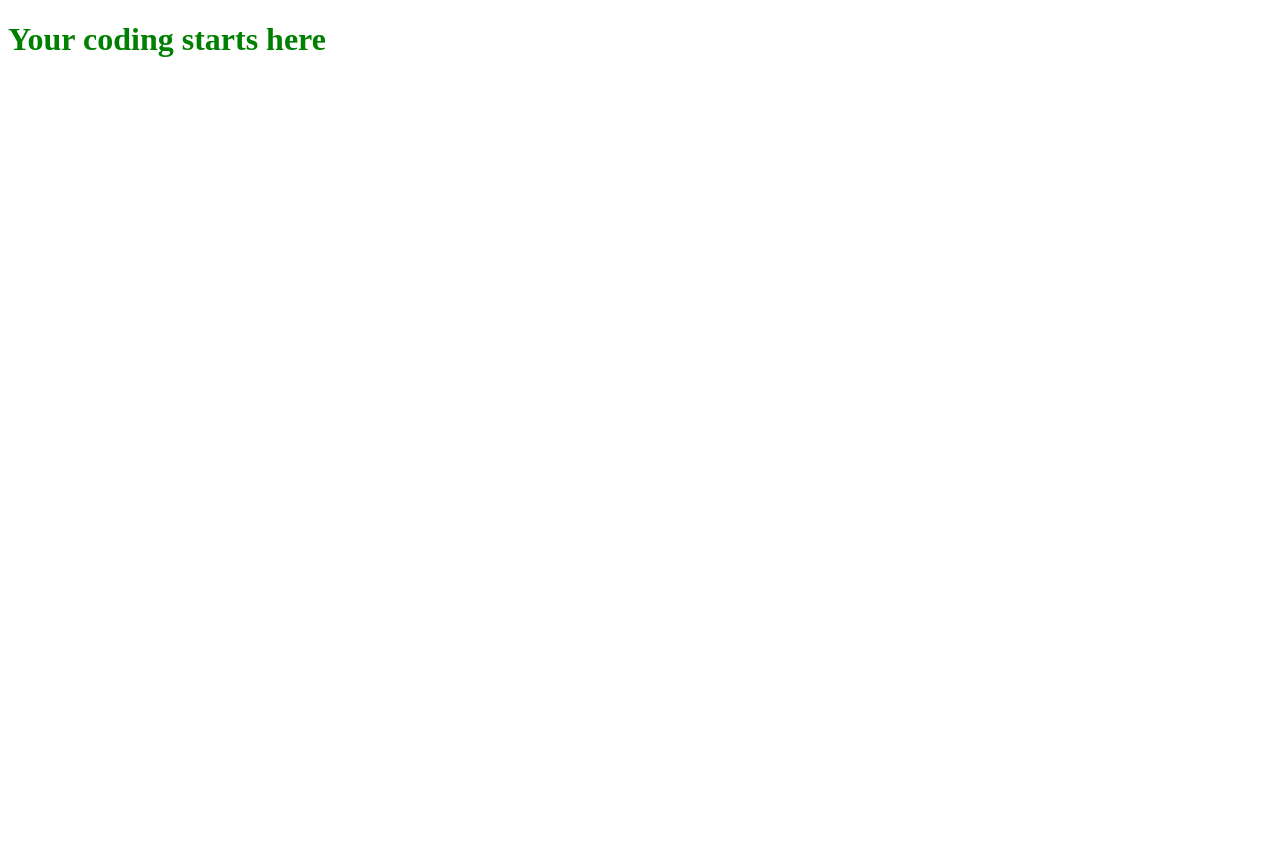
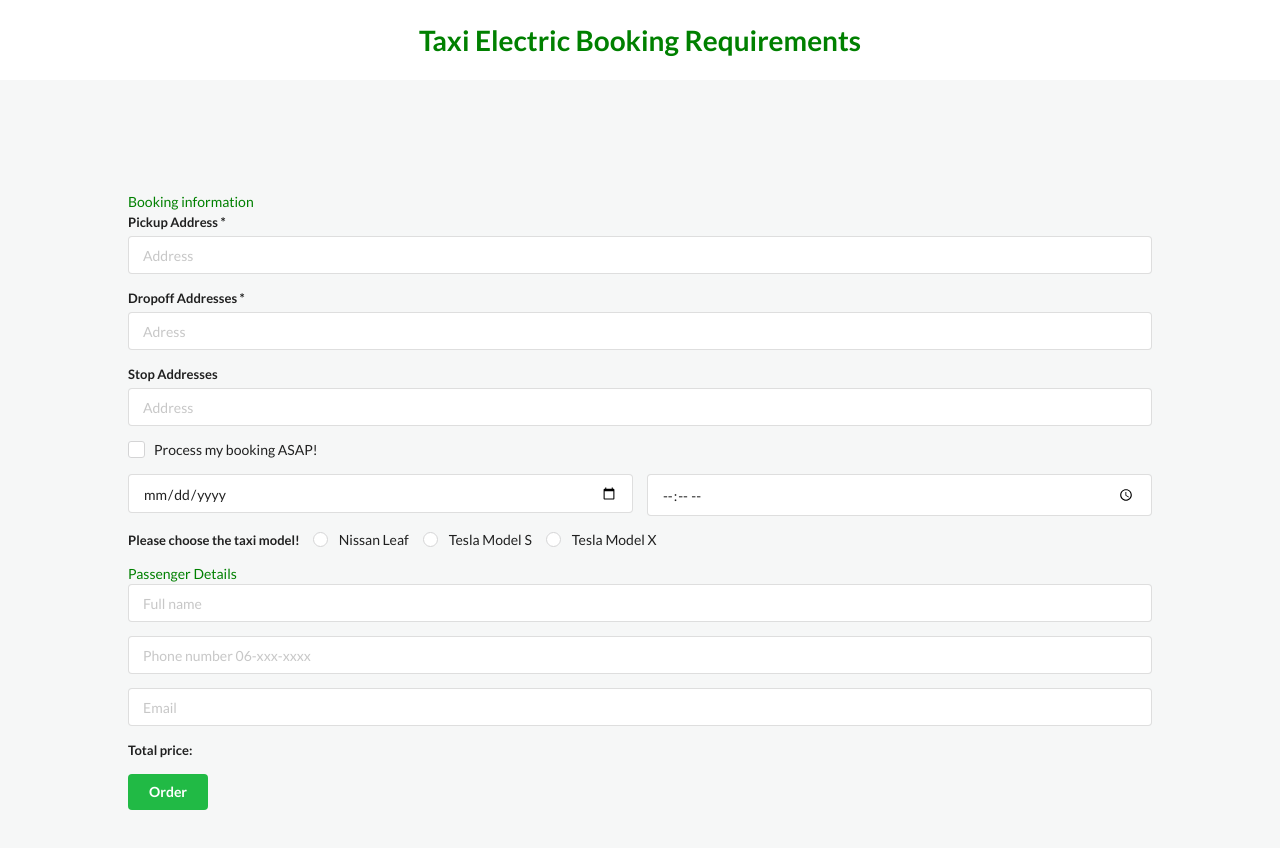
Before and after one commit to jendang/booking-challenge, a React app: page / in a window 1280 px wide. Shown: the top 848 px of the page. Before the commit the page ends 800 px from the top, so only its background shows below. Built offline with nearby package versions, Linux system fonts and the light colour scheme.

Commit message:
final pull request

```diff
--- a/package.json
+++ b/package.json
@@ -4,6 +4,7 @@
   "description": "Coding Challenge Taxi Electric: Booking Form",
   "main": "index.js",
   "scripts": {
+    "start": "webpack-dev-server & open http://localhost:8081/",
     "build": "webpack -p --mode 'production' --optimize-minimize --config webpack.config.js",
     "dev": "run-s build dev:webpack-dev",
     "dev:webpack-dev": "webpack-dev-server --mode 'development' --config webpack.config.js",
@@ -12,8 +13,10 @@
   "author": "Roeland Oosterloo",
   "license": "ISC",
   "dependencies": {
+    "cors": "^2.8.5",
     "react": "16.8.6",
-    "react-dom": "^16.8.6"
+    "react-dom": "^16.8.6",
+    "react-router-dom": "^5.0.1"
   },
   "devDependencies": {
     "@babel/core": "^7.4.0",
--- a/src/App.js
+++ b/src/App.js
@@ -1,12 +1,18 @@
 import React from 'react';
+import './style.scss';
+import BookingForm from './components/BookingForm';
 
-import './style.scss';
 
 export class App extends React.Component {
 
     render() {
         return (
-            <h1>Your coding starts here</h1>
+            <div>
+                <h1 className="header">Taxi Electric Booking Requirements </h1>
+                <div className="content">
+                    <BookingForm />
+                </div>
+            </div>
         )
     }
 }
--- a/src/index.html
+++ b/src/index.html
@@ -1,6 +1,7 @@
 <!DOCTYPE html>
 <html>
     <head>
+        <link rel="stylesheet" href="https://cdnjs.cloudflare.com/ajax/libs/semantic-ui/2.4.1/semantic.min.css">
         <title>Taxi Electric Booking Form</title>
     </head>
     <body>
--- a/src/style.scss
+++ b/src/style.scss
@@ -1,3 +1,34 @@
-h1 {
+* {
+    box-sizing: border-box;
+}
+
+body {
     color: green;
+    background: #f6f7f7;
+    margin-top: 15%;
+
 }
+
+.header {
+    position: fixed;
+    top: 0;
+    left: 0;
+    width: 100%;
+    background: #fff;
+    min-height: 10%;
+    z-index: 1000;
+    display: flex;
+    justify-content: center;
+    align-items: center;
+}
+
+.content {
+    color: green;
+    width: 80%;
+    margin: 40px auto;
+
+}
+
+button {
+    color: white
+}
```
Also changed, not shown: 2 other files (tests, documents, lock files or other folders).
